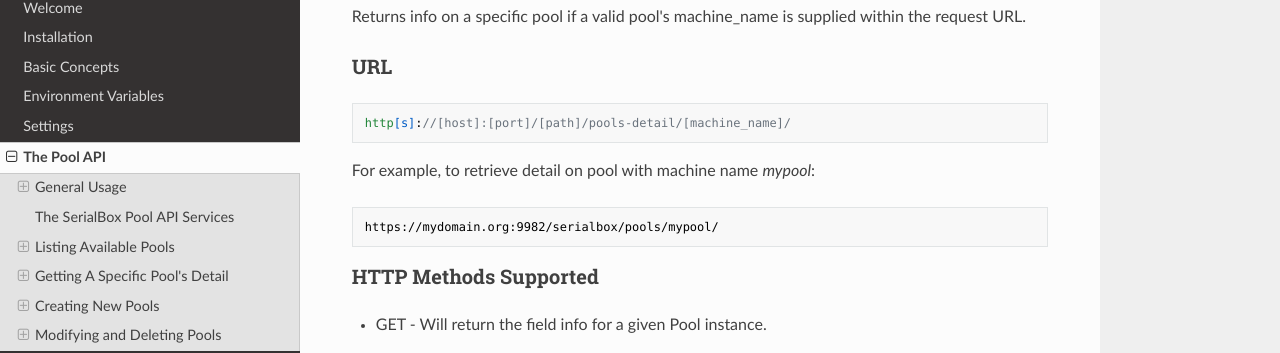
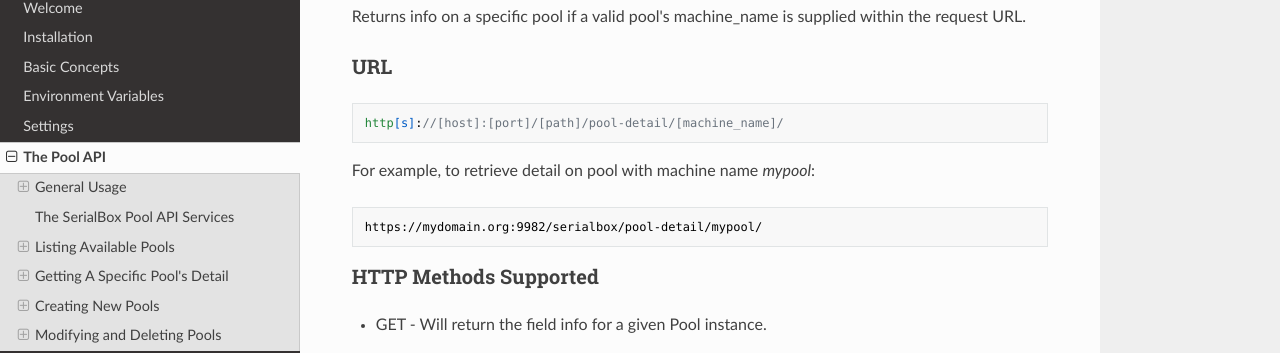
Before and after one commit to rmagee/serialbox, an MkDocs documentation site: the page built from docs/pool-api.md, in a window 1280 px wide and 900 px high, scrolled down 2054 px. Shown: the part 144-497 px from the top of the window. Built offline with MkDocs 1.6.1, drawn with Linux system fonts in a browser that asks for light colours; nearby versions of some CDN libraries; old or Windows-style settings are respelled for this version of MkDocs.

Commit message:
fixed error in the documentation.

```diff
--- a/docs/pool-api.md
+++ b/docs/pool-api.md
@@ -102,11 +102,11 @@ within the request URL.
 
 ### URL
 
-    http[s]://[host]:[port]/[path]/pools-detail/[machine_name]/
+    http[s]://[host]:[port]/[path]/pool-detail/[machine_name]/
 
 For example, to retrieve detail on pool with machine name *mypool*:
 
-    https://mydomain.org:9982/serialbox/pools/mypool/
+    https://mydomain.org:9982/serialbox/pool-detail/mypool/
 
 
 ### HTTP Methods Supported
```
